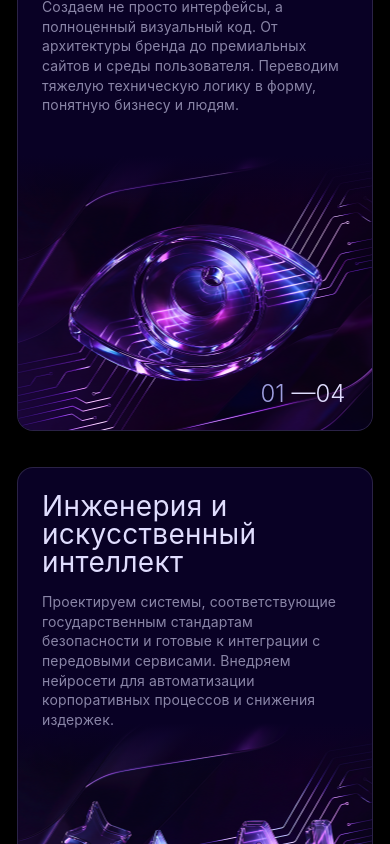
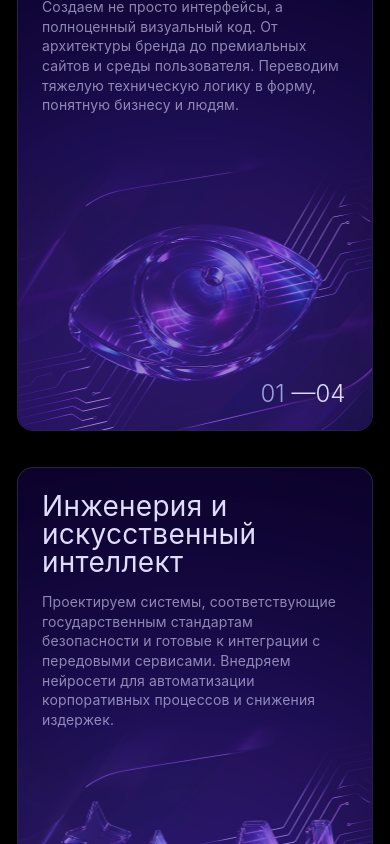
Before and after one commit to p3admin/PSR, a Next.js app: page / in a window 390 px wide. Shown: the part 2980-3824 px from the top of the page. Built offline with nearby package versions, Linux system fonts and the light colour scheme; a web font is replaced by a local one.

Commit message:
Add glow effect to mobile competency cards
Co-Authored-By: Claude Sonnet 4.6 <noreply@anthropic.com>

```diff
--- a/app/components/Competencies.tsx
+++ b/app/components/Competencies.tsx
@@ -38,6 +38,7 @@ export default function Competencies({ lang }: CompetenciesProps) {
                   <h3 className="competency-mobile-title">{card.title}</h3>
                   <p className="competency-mobile-desc">{card.desc}</p>
                 </div>
+                <div className="competency-mobile-glow" />
                 <div className="competency-mobile-counter">
                   <span className="competency-mobile-counter-current">{String(idx + 1).padStart(2, "0")}</span>
                   <span className="competency-mobile-counter-sep"> —</span>
--- a/app/styles/page.css
+++ b/app/styles/page.css
@@ -685,6 +685,20 @@
 .competency-mobile-counter-sep,
 .competency-mobile-counter-total {
   color: #e0ddfe;
+}
+
+.competency-mobile-glow {
+  position: absolute;
+  bottom: -100px;
+  left: 50%;
+  transform: translateX(-50%);
+  width: 522px;
+  height: 392px;
+  border-radius: 522px;
+  background: linear-gradient(180deg, #4526ac 41.15%, #273274 120.38%);
+  filter: blur(150px);
+  pointer-events: none;
+  z-index: 1;
 }
 
 .card-bg-1 { background: #090125; }
```
